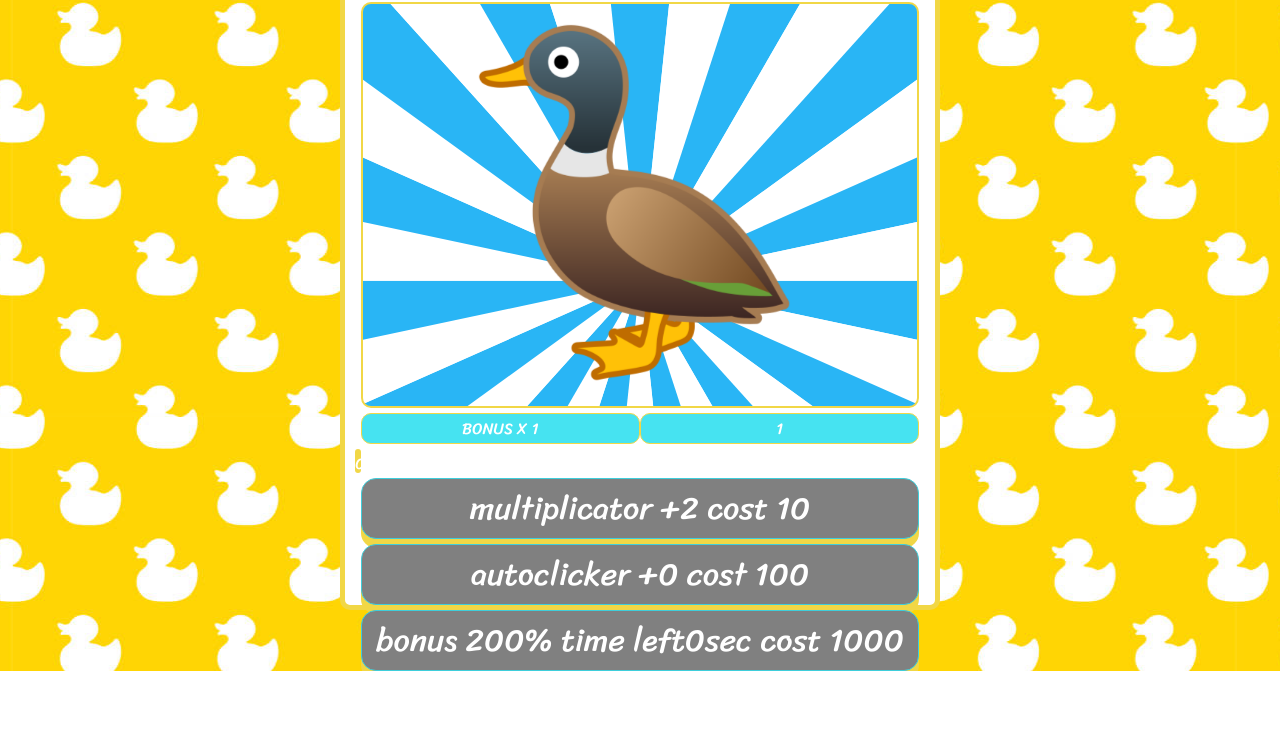
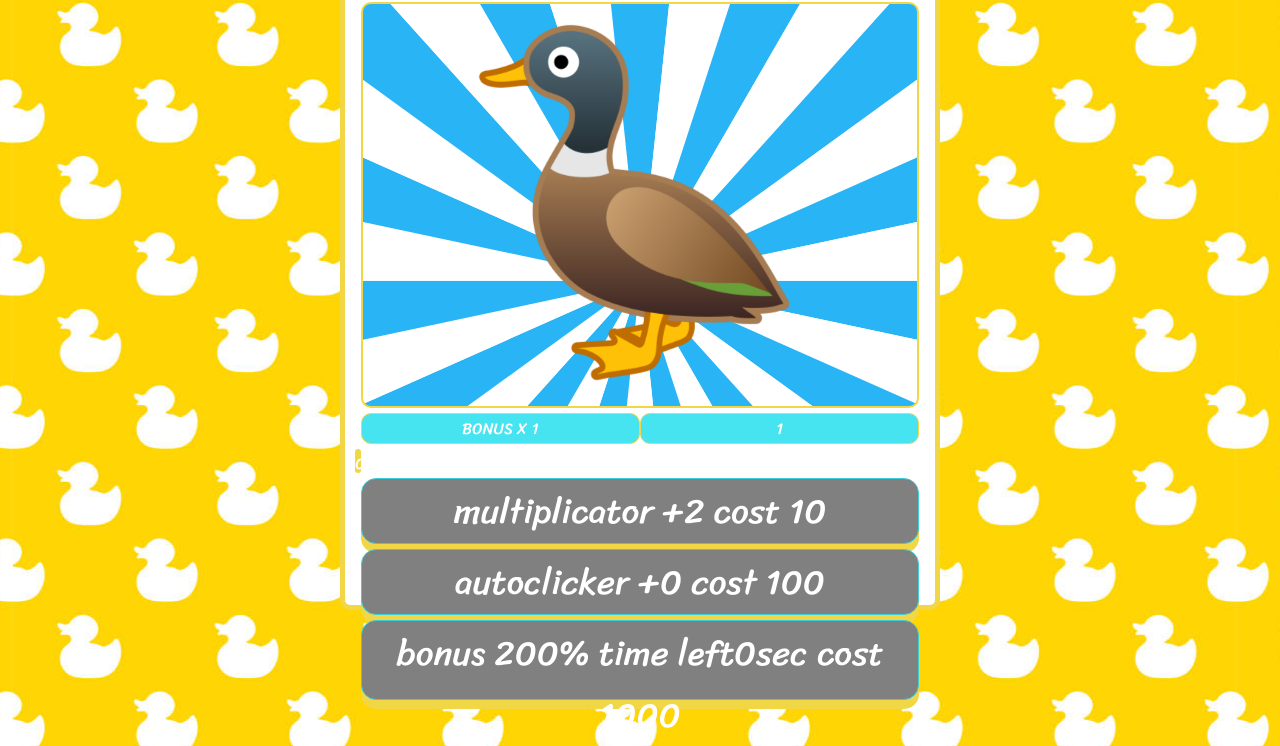
Before and after one commit to DelsarteAdam/CookieClickerPerso, a plain HTML site: page index.html in a window 1280 px wide. Shown: the part 200-946 px from the top of the page. Before the commit the page ends 871 px from the top, so only its background shows below. Drawn offline with Linux system fonts and the light colour scheme.

Commit message:
font size fix

```diff
--- a/styles/style.scss
+++ b/styles/style.scss
@@ -184,7 +184,7 @@ button {
 
   border-radius: 15px;
   box-shadow: 0 9px $color1;
-  font-size: 2rem;
+  font-size: clamp(16px, 5vw + 1rem, 35px);
   &:hover {
     background-color: $color3;
   }
```
Also changed, not shown: styles/style.css, 1 other file.
